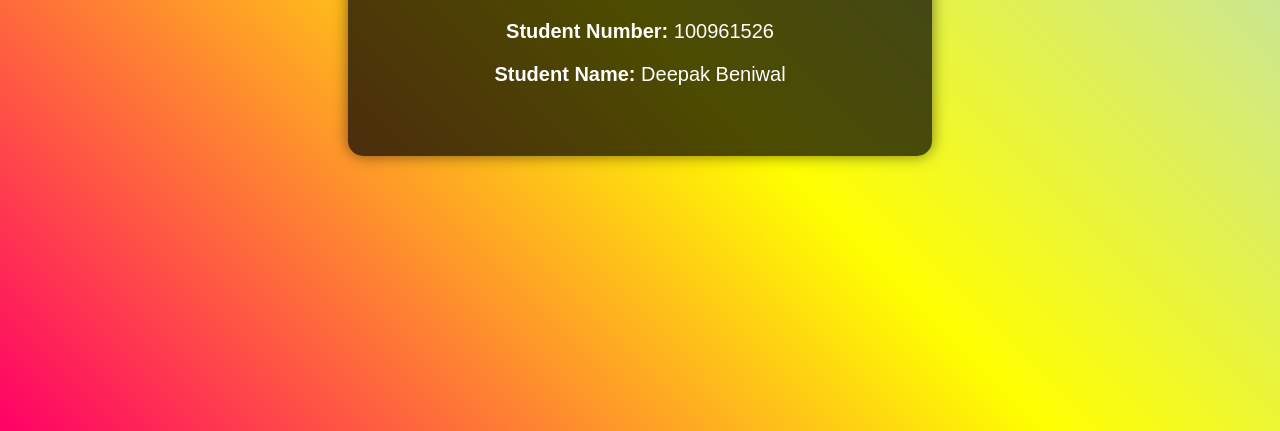
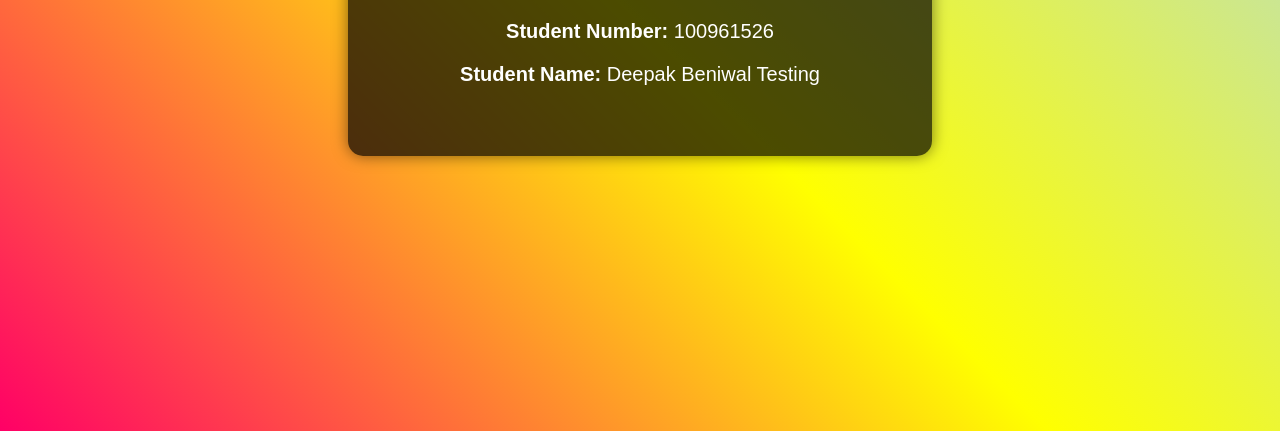
Before and after one commit to deepak-beniwal/beniwal-api, a plain HTML site: page index.html in a window 1280 px wide. Shown: the part 385-816 px from the top of the page. Drawn offline with Linux system fonts and the light colour scheme.

Commit message:
Update index.html

```diff
--- a/index.html
+++ b/index.html
@@ -32,7 +32,7 @@
     <div class="container">
         <h1>Welcome to My Midterm Server!</h1>
         <p><strong>Student Number:</strong> 100961526</p>
-        <p><strong>Student Name:</strong> Deepak Beniwal</p>
+        <p><strong>Student Name:</strong> Deepak Beniwal Testing</p>
     </div>
 </body>
 </html>
```
